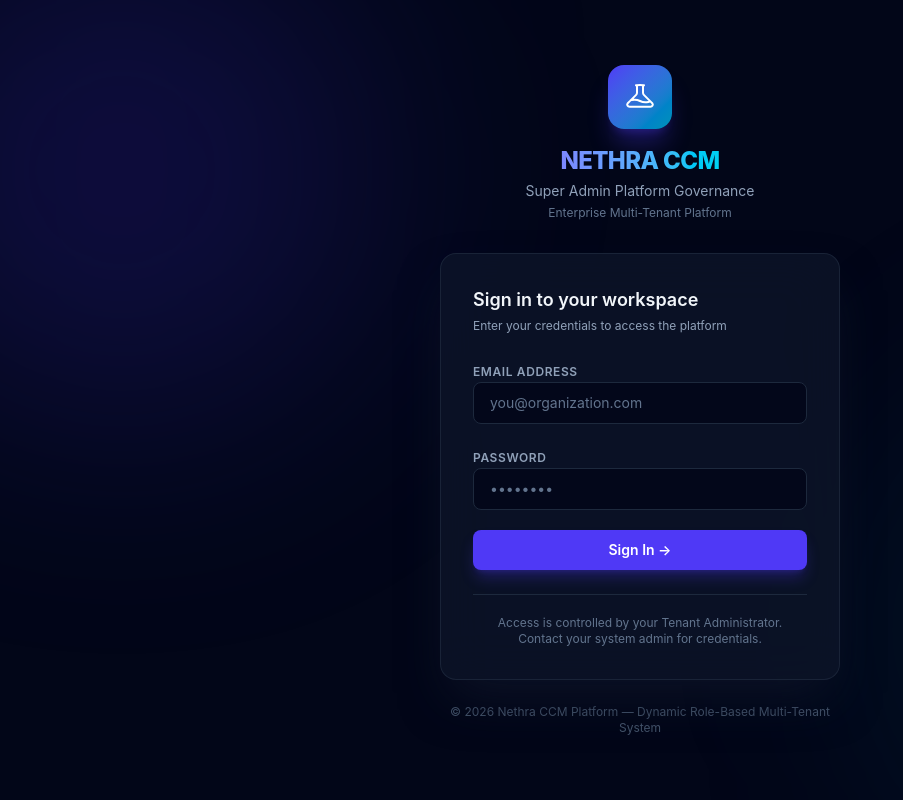
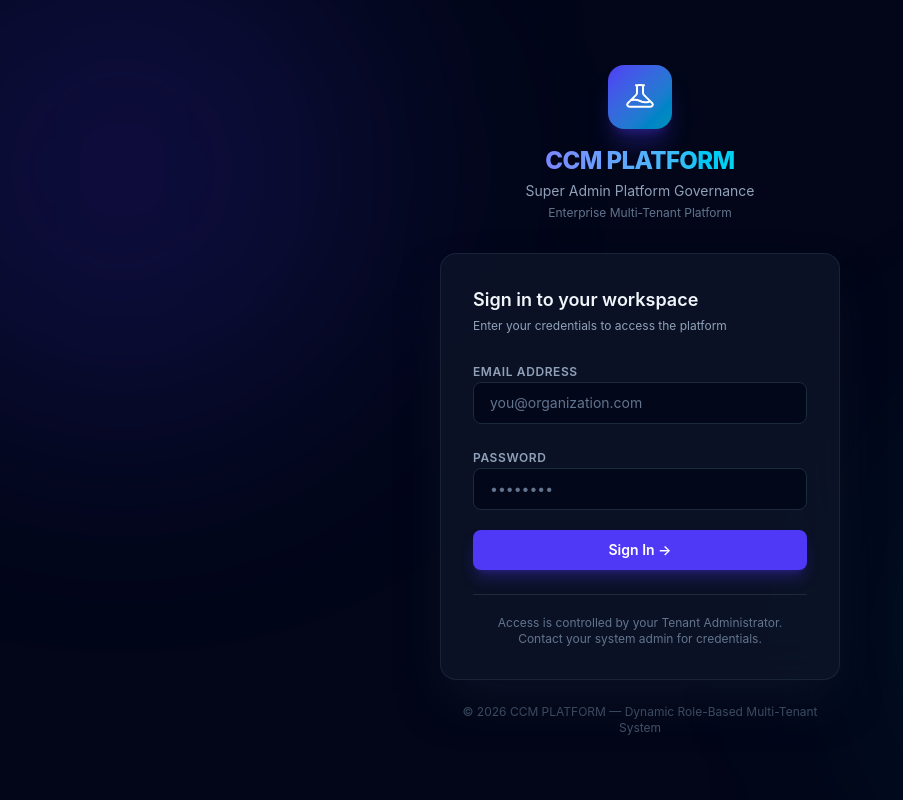
Before and after one commit to bvnethra/Final-ccm, a React (Vite) app: page /login in a window 1280 px wide. Shown: the whole page, without its empty margins (0-903 px from the left). Built offline with nearby package versions, Linux system fonts and the light colour scheme; no server answers; the database is empty.

Commit message:
feat: dynamically drive CCM PLATFORM branding from config_lists database table

```diff
--- a/index.html
+++ b/index.html
@@ -4,8 +4,8 @@
     <meta charset="UTF-8" />
     <link rel="icon" type="image/svg+xml" href="/favicon.svg" />
     <meta name="viewport" content="width=device-width, initial-scale=1.0" />
-    <meta name="description" content="Nethra CCM - Enterprise Calibration Commercial Module with dynamic role-based access control and multi-tenant support." />
-    <title>Nethra CCM — Calibration Commercial Module</title>
+    <meta name="description" content="CCM Platform - Enterprise Calibration Commercial Module with dynamic role-based access control and multi-tenant support." />
+    <title>CCM Platform — Calibration Commercial Module</title>
   </head>
   <body>
     <div id="root"></div>
--- a/src/pages/LoginPage.tsx
+++ b/src/pages/LoginPage.tsx
@@ -3,6 +3,7 @@ import React, { useState } from 'react';
 import { useNavigate, useLocation } from 'react-router-dom';
 import { loginWithCredentials } from '../services/authService';
 import { useAuthContext } from '../contexts/AuthContext';
+import { usePlatformConfig } from '../super-admin/hooks/usePlatformConfig';
 
 export default function LoginPage() {
   const [email, setEmail] = useState('');
@@ -12,6 +13,13 @@ export default function LoginPage() {
   const navigate = useNavigate();
   const location = useLocation();
   const { isAuthenticated } = useAuthContext();
+  const { data: brandingConfigs } = usePlatformConfig('platform_branding');
+
+  const platformName =
+    brandingConfigs?.find((c) => c.code === 'PLATFORM_NAME')?.label || 'CCM PLATFORM';
+  const platformTagline =
+    brandingConfigs?.find((c) => c.code === 'PLATFORM_TAGLINE')?.label ||
+    'Super Admin Platform Governance';
 
   const from = (location.state as any)?.from?.pathname || '/dashboard';
 
@@ -54,10 +62,10 @@ export default function LoginPage() {
           </div>
           <h1 className="text-2xl font-extrabold tracking-tight">
             <span className="bg-gradient-to-r from-indigo-400 to-cyan-400 bg-clip-text text-transparent">
-              NETHRA CCM
+              {platformName}
             </span>
           </h1>
-          <p className="text-slate-400 text-sm mt-1">Super Admin Platform Governance</p>
+          <p className="text-slate-400 text-sm mt-1">{platformTagline}</p>
           <p className="text-slate-500 text-xs mt-1">Enterprise Multi-Tenant Platform</p>
         </div>
 
@@ -138,7 +146,7 @@ export default function LoginPage() {
 
         {/* Footer */}
         <p className="text-center text-slate-600 text-xs mt-6">
-          © {new Date().getFullYear()} Nethra CCM Platform — Dynamic Role-Based Multi-Tenant System
+          © {new Date().getFullYear()} {platformName} — Dynamic Role-Based Multi-Tenant System
         </p>
       </div>
     </div>
--- a/src/super-admin/components/layout/SuperAdminLayout.tsx
+++ b/src/super-admin/components/layout/SuperAdminLayout.tsx
@@ -2,6 +2,7 @@
 import React, { Suspense } from 'react';
 import { NavLink, Outlet, useNavigate } from 'react-router-dom';
 import { usePlatformAuth } from '../../hooks/usePlatformAuth';
+import { usePlatformConfig } from '../../hooks/usePlatformConfig';
 import { useAuthContext } from '../../../contexts/AuthContext';
 import { Button } from '../../../components/ui/UIPrimitives';
 import {
@@ -17,10 +18,17 @@ import { cn } from '../../../lib/utils';
 
 export const SuperAdminLayout: React.FC = () => {
   const { data: platformSession } = usePlatformAuth();
+  const { data: brandingConfigs } = usePlatformConfig('platform_branding');
   const { user, logout } = useAuthContext();
   const navigate = useNavigate();
 
   const isSupport = platformSession?.isPlatformSupport;
+
+  const platformName =
+    brandingConfigs?.find((c) => c.code === 'PLATFORM_NAME')?.label || 'CCM PLATFORM';
+  const platformTagline =
+    brandingConfigs?.find((c) => c.code === 'PLATFORM_TAGLINE')?.label ||
+    'Calibration Commercial Module Governance';
 
   const navLinkClasses = ({ isActive }: { isActive: boolean }) =>
     cn(
@@ -45,7 +53,7 @@ export const SuperAdminLayout: React.FC = () => {
     return name.slice(0, 2).toUpperCase();
   };
 
-  const displayName = platformSession?.user?.fullName || user?.fullName || 'Nethra Super Admin';
+  const displayName = platformSession?.user?.fullName || user?.fullName || 'Platform Administrator';
   const displayRole = platformSession?.user?.role || 'SUPER_ADMIN';
 
   return (
@@ -60,10 +68,10 @@ export const SuperAdminLayout: React.FC = () => {
             <div>
               <div className="flex items-center gap-2">
                 <span className="font-bold text-sm tracking-tight text-slate-900">
-                  NETHRA PLATFORM
+                  {platformName}
                 </span>
               </div>
-              <p className="text-[11px] text-slate-500 font-normal">Calibration Commercial Module Governance</p>
+              <p className="text-[11px] text-slate-500 font-normal">{platformTagline}</p>
             </div>
           </div>
 
```
Also changed, not shown: 1 other file (tests, documents, lock files or other folders).
